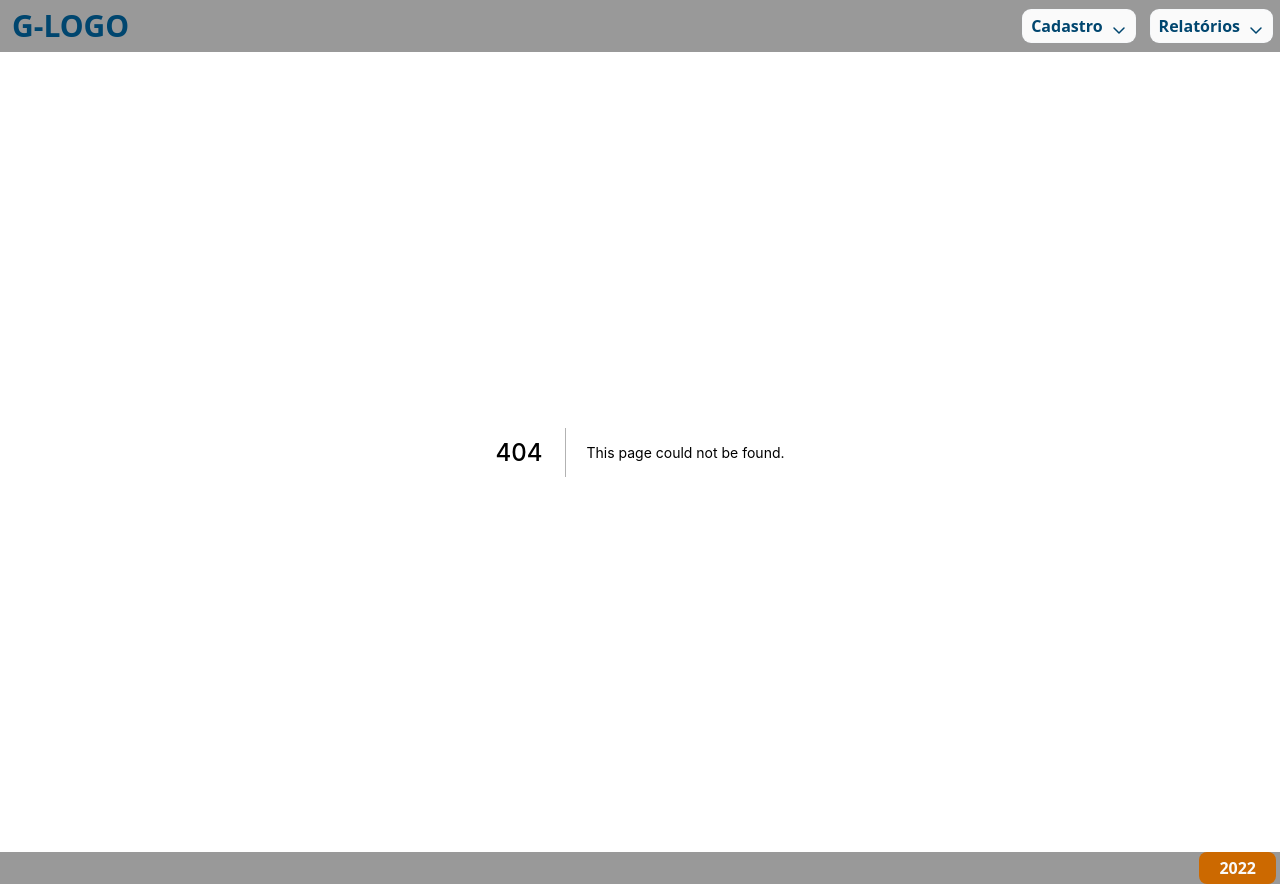
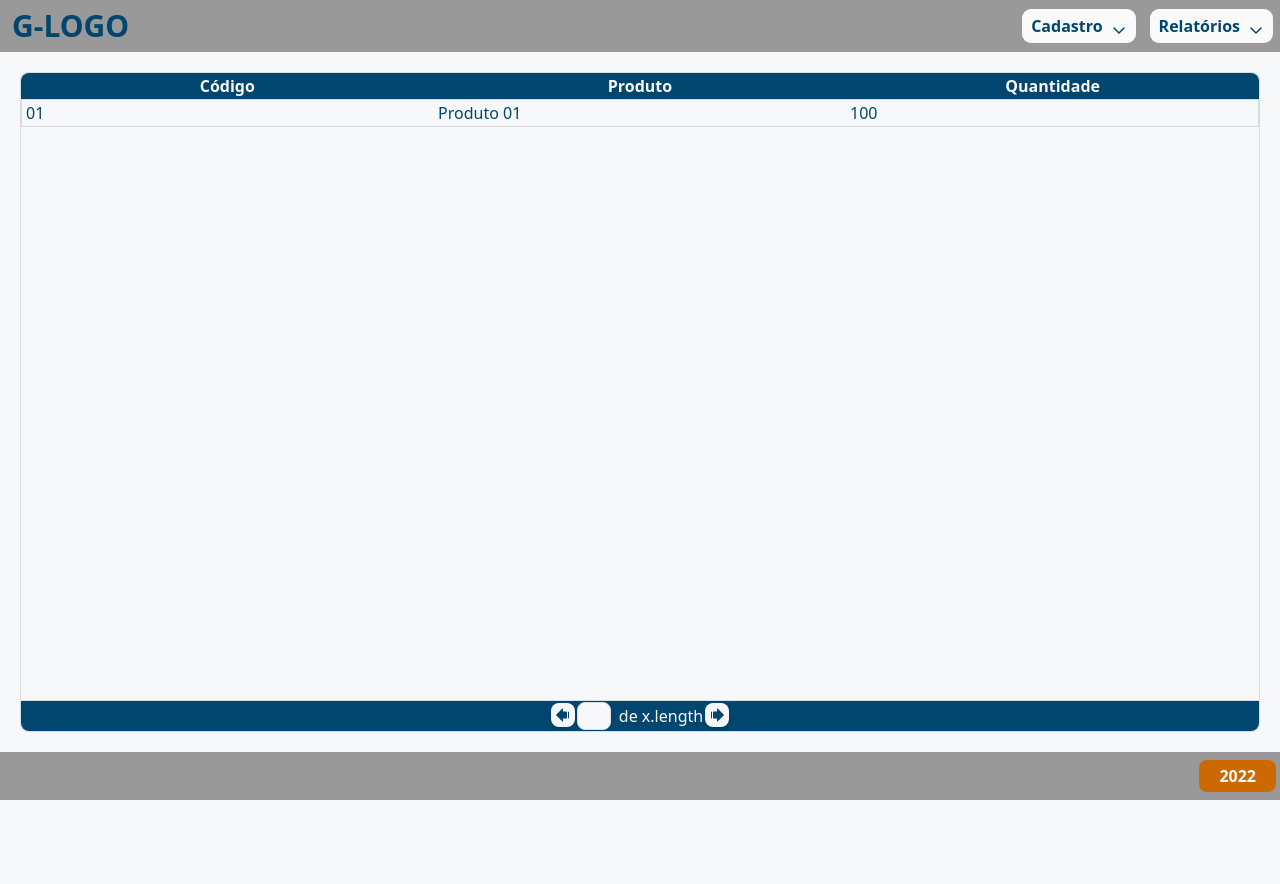
Before and after one commit to thiagoCalazans-dev/mvp-produto, a Next.js app: page /relatorios/estoque in a window 1280 px wide. Before the commit this address had no page. After the commit the page ends 800 px from the top, so only its background shows below. Built offline with nearby package versions, Linux system fonts and the light colour scheme.

Commit message:
table footer

```diff
--- a/src/components/Table.tsx
+++ b/src/components/Table.tsx
@@ -1,8 +1,12 @@
-import { ChatCenteredText, Cursor, Trash } from "phosphor-react";
+import { ArrowFatLineLeft, ArrowFatLineRight, ChatCenteredText, Cursor, Trash } from "phosphor-react";
 import React, { ReactNode } from "react";
 
 interface IProps {
   children: JSX.Element | JSX.Element[] | undefined | string | number | any;
+  className?: string
+}
+interface IFooterProps {
+  className?: string
 }
 
 interface RowIProps {
@@ -25,13 +29,13 @@ interface DataIProps {
 }
 
 const Container = ({ children }: IProps) => {
-  return <table className="table-auto w-full h-full flex flex-col  shrink">{children}</table>;
+  return <table className="table-auto w-full h-full flex flex-col border-base rounded-lg  shrink">{children}</table>;
 };
 
 const Head = ({ children }: IProps) => {
   return (
     <thead>
-      <tr className="flex h-auto border-base rounded-t-lg bg-brand-primary text-light-100 truncate">
+      <tr className="flex h-auto border-b-base rounded-t-lg bg-brand-primary text-light-100 truncate">
         {children}
       </tr>
     </thead>
@@ -39,11 +43,11 @@ const Head = ({ children }: IProps) => {
 };
 
 const TitleColumns = ({ className, title }: TitleIProps) => {
-  return <th className={`w-full px-1 ${className}`}>{title}</th>;
+  return <th className={`w-full px-1  ${className}`}>{title}</th>;
 };
 
-const Body = ({ children }: IProps) => {
-  return <tbody>{children}</tbody>;
+const Body = ({ children, className }: IProps) => {
+  return <tbody className={className}>{children}</tbody>;
 };
 
 const Data = ({ className, children }: DataIProps) => {
@@ -56,6 +60,24 @@ const Row = ({ children, onDoubleClick }: RowIProps) => {
       {children}
     </tr>
   );
+};
+const Footer = ({ className }: IFooterProps) => {
+  return <tfoot className="h-auto border-t-base rounded-b-lg bg-brand-primary text-light-100 truncate">
+    <tr className="flex justify-center items-center" >
+      <td>
+        <button className="bg-light-300 p-1 rounded-lg shadow-md hover:bg-opacity-30 focus:outline-none
+            transition duration-200"><ArrowFatLineLeft  size={16} color="#00466f" weight="fill"/></button>
+      </td>
+      <td className="flex gap-x-2 items-center justify-center h-auto">
+        <input type="text" className="input w-7 h-7 item-center"/>
+        <span>de x.length</span>
+      </td>
+      <td>
+        <button className="bg-light-300 p-1 rounded-lg shadow-md hover:bg-opacity-30 focus:outline-none
+            transition duration-200"><ArrowFatLineRight  size={16} color="#00466f" weight="fill"/></button>
+      </td>
+    </tr>
+  </tfoot>;
 };
 
 const DeleteButton = ({ onClick }: ButtonIProps) => {
@@ -102,6 +124,7 @@ const Table = {
   DeleteButton,
   DetailsButton,
   SelectButton,
+  Footer,
 };
 
 export default Table;
--- /dev/null
+++ b/src/pages/relatorios/estoque.tsx
@@ -0,0 +1,27 @@
+import { Container } from "../../components/Container";
+import Table from "../../components/Table";
+
+const Estoque = () => {
+  return (
+    <Container>
+      <Table.Container>
+        <Table.Head>
+          <Table.TitleColumns title="Código" />
+          <Table.TitleColumns title="Produto" />
+          <Table.TitleColumns title="Quantidade" />
+        </Table.Head>
+        <Table.Body className="grow">
+            <Table.Row>
+                <Table.Data>01</Table.Data>
+                <Table.Data>Produto 01</Table.Data>
+                <Table.Data>100</Table.Data>
+            </Table.Row>
+        </Table.Body>
+        <Table.Footer/>
+
+      </Table.Container>
+    </Container>
+  );
+};
+
+export default Estoque;
```
